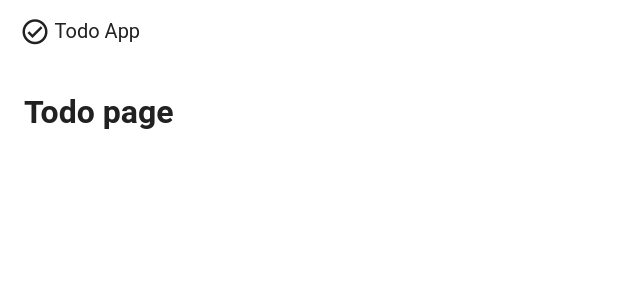
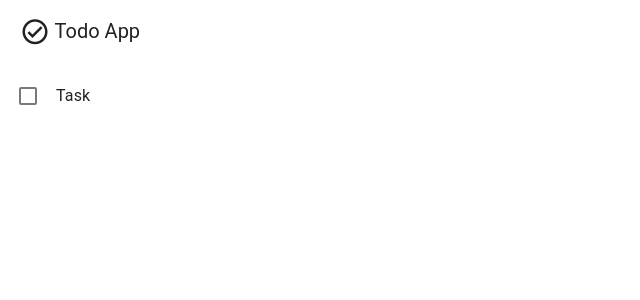
Before and after one commit to ricardocastrodesign/todo-app, a Vue app: page / in a window 1280 px wide. Shown: the top 300 px of the page, without its empty margins (0-640 px from the left). Built offline with nearby package versions, Linux system fonts and the light colour scheme.

Commit message:
add task list component

```diff
--- /dev/null
+++ b/src/components/Todo/TasksList.vue
@@ -0,0 +1,19 @@
+<template>
+  <v-list select-strategy="classic">
+    <v-list-item value="notifications">
+      <template v-slot:prepend="{ isActive }">
+        <v-list-item-action start>
+          <v-checkbox-btn :model-value="isActive"></v-checkbox-btn>
+        </v-list-item-action>
+      </template>
+
+      <v-list-item-title>Task</v-list-item-title>
+    </v-list-item>
+  </v-list>
+</template>
+
+<script>
+export default {};
+</script>
+
+<style lang="scss" scoped></style>
--- a/src/views/HomeView.vue
+++ b/src/views/HomeView.vue
@@ -1,15 +1,16 @@
 <template>
-  <div class="home pa-6">
-    <h1>Todo page</h1>
+  <div class="home">
+    <TasksList />
   </div>
 </template>
 
 <script>
-  export default {
-
-  }
+import TasksList from "@/components/Todo/TasksList.vue";
+export default {
+  components: {
+    TasksList,
+  },
+};
 </script>
 
-<style lang="scss" scoped>
-
-</style>
+<style lang="scss" scoped></style>
```
